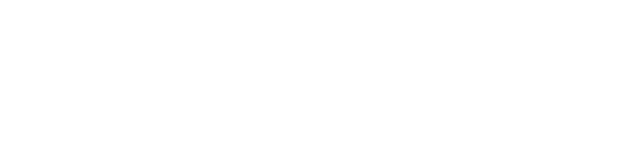
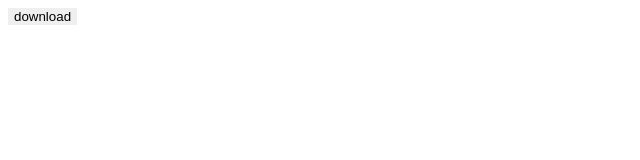
Before and after one commit to raha-mohebbi/todolist, a plain HTML site: page page2.html in a window 1280 px wide. Shown: the whole page, without its empty margins (0-640 px from the left). Drawn offline with Linux system fonts and the light colour scheme.

Commit message:
chore: add report.pdf

```diff
--- a/page2.html
+++ b/page2.html
@@ -6,6 +6,20 @@
     <title>Document</title>
 </head>
 <body>
+ <div class="div21">
+<button class="downloadbuttonclass" > <a href="report.pdf" download="report.pdf"></a>download </button>
+ </div>
+</body>
 
-</body>
+<style>
+    .downloadbuttonclass{
+        border: none;
+        cursor: pointer;
+    }
+</style>
+
+
+<script>
+
+</script>
 </html>
```
